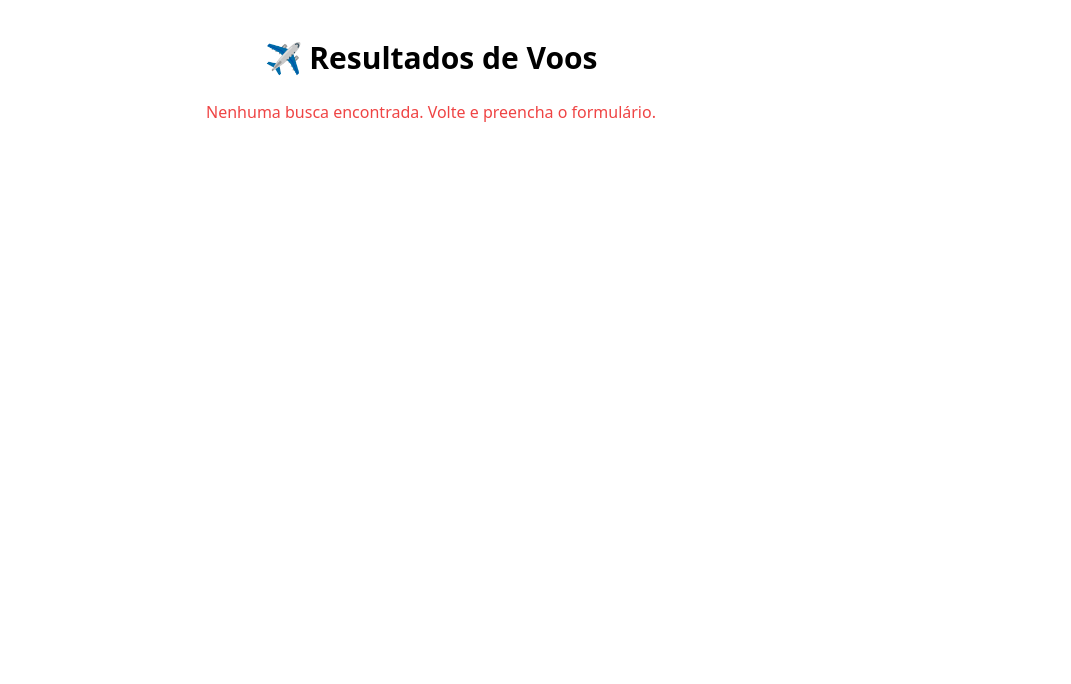
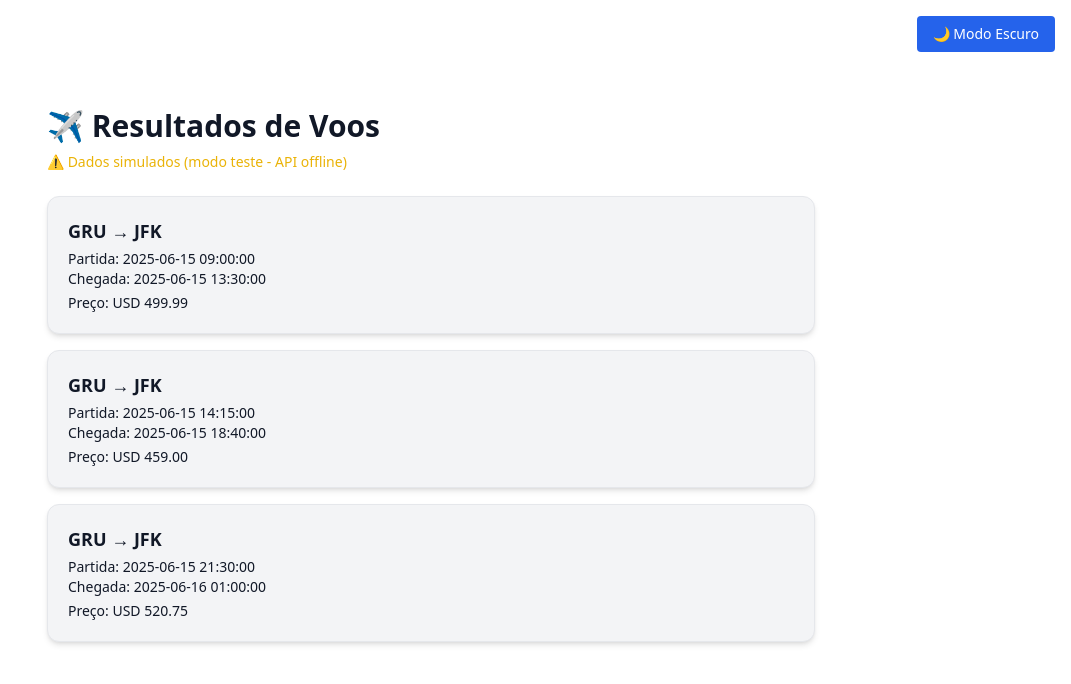
Before and after one commit to TPStravel/tps-assistant, a React (Vite) app: page /results in a window 1280 px wide. Shown: the top 684 px of the page, without its empty margins (209-1280 px from the left). Built offline with nearby package versions, Linux system fonts and the light colour scheme.

Commit message:
Corrige configuração para deploy no Vercel

```diff
--- a/src/App.jsx
+++ b/src/App.jsx
@@ -1,16 +1,35 @@
-import { BrowserRouter, Routes, Route } from 'react-router-dom';
-import Home from './pages/Home';
-import Results from './pages/Results';
+import { useEffect, useState } from 'react'
+import { BrowserRouter, Routes, Route } from 'react-router-dom'
+import Home from './pages/Home'
+import Results from './pages/Results'
 
-function App() {
+export default function App() {
+  const [darkMode, setDarkMode] = useState(() => {
+    return localStorage.getItem('darkMode') === 'true'
+  })
+
+  useEffect(() => {
+    document.documentElement.classList.toggle('dark', darkMode)
+    localStorage.setItem('darkMode', darkMode)
+  }, [darkMode])
+
   return (
+    <div className="min-h-screen bg-white text-gray-900 dark:bg-gray-900 dark:text-white transition-all duration-300">
+      <div className="p-4 flex justify-end">
+        <button
+          onClick={() => setDarkMode(!darkMode)}
+          className="px-4 py-2 rounded bg-blue-600 text-white hover:bg-blue-700 text-sm"
+        >
+          {darkMode ? '☀️ Modo Claro' : '🌙 Modo Escuro'}
+        </button>
+      </div>
+
       <BrowserRouter>
         <Routes>
           <Route path="/" element={<Home />} />
           <Route path="/results" element={<Results />} />
         </Routes>
       </BrowserRouter>
-  );
+    </div>
+  )
 }
-
-export default App;
--- /dev/null
+++ b/src/api/amadeus.js
@@ -0,0 +1,34 @@
+import axios from 'axios';
+
+const clientId = import.meta.env.VITE_AMADEUS_CLIENT_ID;
+const clientSecret = import.meta.env.VITE_AMADEUS_CLIENT_SECRET;
+
+let token = '';
+
+async function getToken() {
+  if (token) return token;
+  const res = await axios.post('https://test.api.amadeus.com/v1/security/oauth2/token', new URLSearchParams({
+    grant_type: 'client_credentials',
+    client_id: clientId,
+    client_secret: clientSecret,
+  }));
+  token = res.data.access_token;
+  return token;
+}
+
+export async function searchFlights(origin, destination, date) {
+  const accessToken = await getToken();
+  const res = await axios.get('https://test.api.amadeus.com/v2/shopping/flight-offers', {
+    headers: {
+      Authorization: `Bearer ${accessToken}`,
+    },
+    params: {
+      originLocationCode: origin,
+      destinationLocationCode: destination,
+      departureDate: date,
+      adults: 1,
+      max: 5,
+    },
+  });
+  return res.data.data;
+}
--- a/src/pages/Results.jsx
+++ b/src/pages/Results.jsx
@@ -1,145 +1,67 @@
-import { useEffect, useState } from 'react'
+import React from 'react';
+
+const mockFlights = [
+  {
+    id: 1,
+    departure: '2025-06-15T09:00:00',
+    arrival: '2025-06-15T13:30:00',
+    origin: 'GRU',
+    destination: 'JFK',
+    price: 499.99,
+  },
+  {
+    id: 2,
+    departure: '2025-06-15T14:15:00',
+    arrival: '2025-06-15T18:40:00',
+    origin: 'GRU',
+    destination: 'JFK',
+    price: 459.0,
+  },
+  {
+    id: 3,
+    departure: '2025-06-15T21:30:00',
+    arrival: '2025-06-16T01:00:00',
+    origin: 'GRU',
+    destination: 'JFK',
+    price: 520.75,
+  },
+];
 
 export default function Results() {
-  const [flights, setFlights] = useState([])
-  const [loading, setLoading] = useState(true)
-  const [error, setError] = useState('')
-  const [usingMock, setUsingMock] = useState(false)
+  return (
+    <div className="min-h-screen bg-white dark:bg-gray-900 text-gray-900 dark:text-white px-4 py-10">
+      <div className="max-w-3xl mx-auto">
+        <h1 className="text-3xl font-bold flex items-center gap-2 mb-2">
+          ✈️ Resultados de Voos
+        </h1>
+        <p className="text-yellow-500 text-sm mb-6">
+          ⚠️ Dados simulados (modo teste - API offline)
+        </p>
 
-  useEffect(() => {
-    const fetchFlights = async () => {
-      const history = JSON.parse(localStorage.getItem('searchHistory')) || []
-      const lastSearch = history[0]
-
-      if (!lastSearch) {
-        setError('Nenhuma busca encontrada. Volte e preencha o formulário.')
-        setLoading(false)
-        return
-      }
-
-      const { origin, destination, date } = lastSearch
-
-      try {
-        const tokenRes = await fetch('https://test.api.amadeus.com/v1/security/oauth2/token', {
-          method: 'POST',
-          headers: { 'Content-Type': 'application/x-www-form-urlencoded' },
-          body: new URLSearchParams({
-            grant_type: 'client_credentials',
-            client_id: import.meta.env.VITE_AMADEUS_CLIENT_ID,
-            client_secret: import.meta.env.VITE_AMADEUS_CLIENT_SECRET,
-          }),
-        })
-
-        const tokenData = await tokenRes.json()
-        const token = tokenData.access_token
-        if (!token) throw new Error('Erro ao obter token.')
-
-        const flightRes = await fetch(
-          `https://test.api.amadeus.com/v2/shopping/flight-offers?originLocationCode=${origin}&destinationLocationCode=${destination}&departureDate=${date}&adults=1&max=5`,
-          {
-            headers: { Authorization: `Bearer ${token}` },
-          }
-        )
-
-        const flightData = await flightRes.json()
-        if (flightData.errors || !flightData.data || flightData.data.length === 0) {
-          throw new Error('API inválida')
-        }
-
-        setFlights(flightData.data)
-      } catch (err) {
-        console.warn('⚠️ Usando dados mock: ', err.message)
-
-        // Fallback com dados simulados
-        const mock = [
-          {
-            id: 'mock1',
-            itineraries: [
-              {
-                segments: [
-                  {
-                    departure: { iataCode: origin, at: `${date}T09:00:00` },
-                    arrival: { iataCode: destination, at: `${date}T13:30:00` },
-                  },
-                ],
-              },
-            ],
-            price: { total: '499.99' },
-          },
-          {
-            id: 'mock2',
-            itineraries: [
-              {
-                segments: [
-                  {
-                    departure: { iataCode: origin, at: `${date}T14:15:00` },
-                    arrival: { iataCode: destination, at: `${date}T18:40:00` },
-                  },
-                ],
-              },
-            ],
-            price: { total: '459.00' },
-          },
-          {
-            id: 'mock3',
-            itineraries: [
-              {
-                segments: [
-                  {
-                    departure: { iataCode: origin, at: `${date}T21:30:00` },
-                    arrival: { iataCode: destination, at: `${date}T01:00:00` },
-                  },
-                ],
-              },
-            ],
-            price: { total: '520.75' },
-          },
-        ]
-
-        setUsingMock(true)
-        setFlights(mock)
-      }
-
-      setLoading(false)
-    }
-
-    fetchFlights()
-  }, [])
-
-  return (
-    <div className="p-10 text-center">
-      <h1 className="text-3xl font-bold mb-6">✈️ Resultados de Voos</h1>
-
-      {loading ? (
-        <p>Carregando...</p>
-      ) : (
-        <>
-          {usingMock && (
-            <p className="text-yellow-500 font-medium mb-4">
-              ⚠️ Dados simulados (modo teste - API offline)
-            </p>
-          )}
-          {error ? (
-            <p className="text-red-500">{error}</p>
-          ) : (
-            <div className="space-y-6 max-w-xl mx-auto">
-              {flights.map((flight, index) => {
-                const segments = flight.itineraries[0].segments
-                const first = segments[0]
-                const last = segments[segments.length - 1]
-                return (
-                  <div key={index} className="bg-white dark:bg-gray-800 p-4 rounded shadow text-left">
-                    <p><strong>Saída:</strong> {first.departure.iataCode} → {last.arrival.iataCode}</p>
-                    <p><strong>Partida:</strong> {first.departure.at}</p>
-                    <p><strong>Chegada:</strong> {last.arrival.at}</p>
-                    <p><strong>Preço:</strong> USD {flight.price.total}</p>
-                  </div>
-                )
-              })}
+        <div className="space-y-4">
+          {mockFlights.map((flight) => (
+            <div
+              key={flight.id}
+              className="bg-gray-100 dark:bg-gray-800 p-5 rounded-xl shadow-md border dark:border-gray-700"
+            >
+              <p className="font-semibold text-lg mb-1">
+                {flight.origin} → {flight.destination}
+              </p>
+              <p className="text-sm">
+                <span className="font-medium">Partida:</span>{' '}
+                {flight.departure.replace('T', ' ')}
+              </p>
+              <p className="text-sm">
+                <span className="font-medium">Chegada:</span>{' '}
+                {flight.arrival.replace('T', ' ')}
+              </p>
+              <p className="text-sm mt-1">
+                <span className="font-medium">Preço:</span> USD {flight.price.toFixed(2)}
+              </p>
             </div>
-          )}
-        </>
-      )}
+          ))}
+        </div>
+      </div>
     </div>
-  )
+  );
 }
--- a/tailwind.config.js
+++ b/tailwind.config.js
@@ -1,4 +1,4 @@
-/** @type {import('tailwindcss').Config} */
+// tailwind.config.js
 module.exports = {
   darkMode: 'class',
   content: [
```
Also changed, not shown: package.json (+8 -3 lines), vercel.json (added), 7 other files (tests, documents, lock files or other folders). Lines whose indentation alone changed are shown as unchanged.
